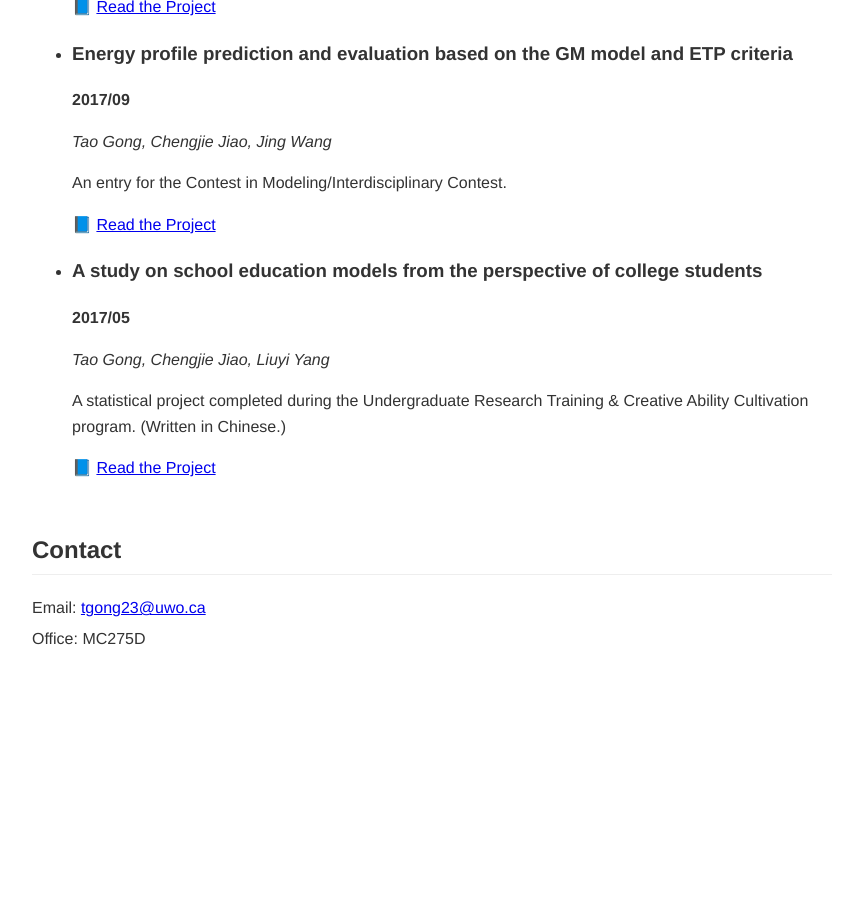
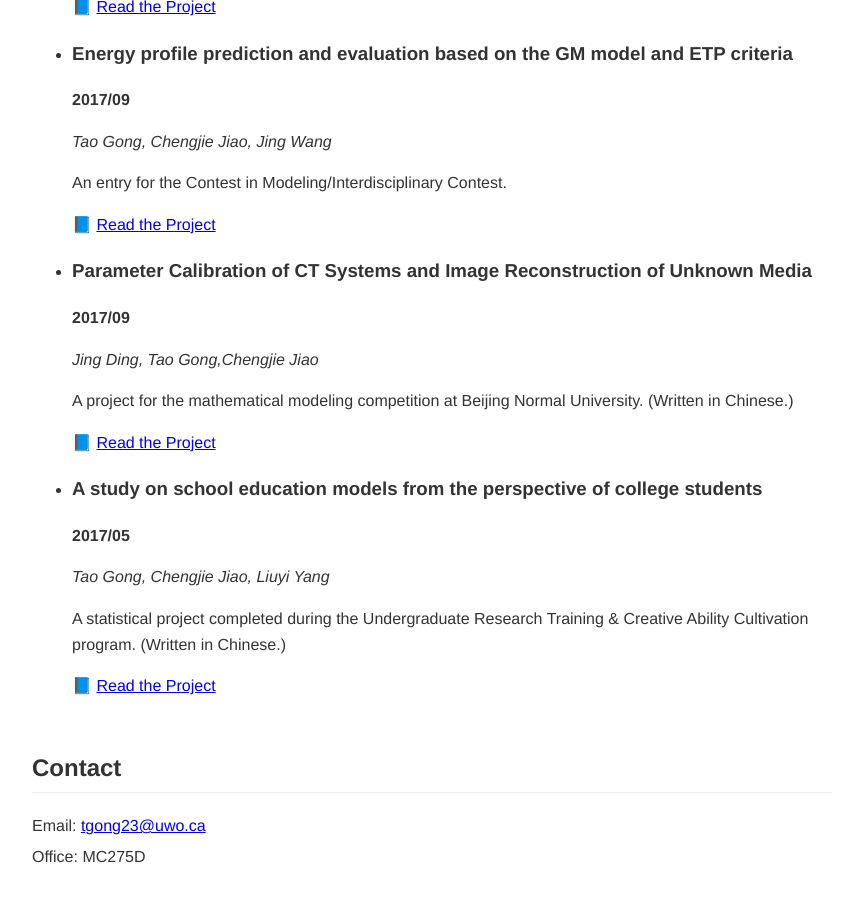
Before and after one commit to ggttaaoo/ggttaaoo.github.io, a Jekyll site: the page built from index.md, in a window 1280 px wide and 900 px high, scrolled down 1187 px. Shown: the whole window, without its empty margins (208-1071 px from the left). Built offline with Jekyll 4.4.1, drawn with Linux system fonts in a browser that asks for light colours; before the commit the page ends 1909 px from its top, so only the background shows below that.

Commit message:
Add CT system calibration and image reconstruction project

```diff
--- a/_data/projects.yml
+++ b/_data/projects.yml
@@ -19,6 +19,13 @@
     An entry for the Contest in Modeling/Interdisciplinary Contest.
   file_link: "/assets/projects/EnergyProfilePrediction.pdf"
 
+- title: Parameter Calibration of CT Systems and Image Reconstruction of Unknown Media
+  authors: " Jing Ding, Tao Gong,Chengjie Jiao"
+  time: "2017/09"
+  description: >
+     A project for the mathematical modeling competition at Beijing Normal University. (Written in Chinese.)
+  file_link: "/assets/projects/CT_Calibration_Reconstruction.pdf"
+
 - title: A study on school education models from the perspective of college students
   authors: "Tao Gong, Chengjie Jiao, Liuyi Yang"
   time: "2017/05"
```
Also changed, not shown: 1 other file.
